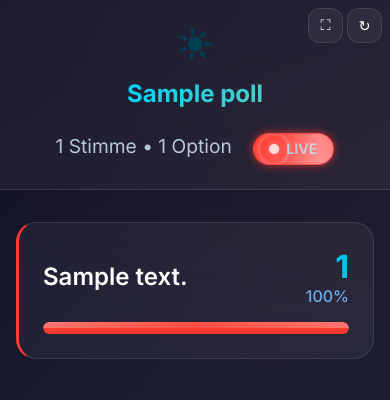
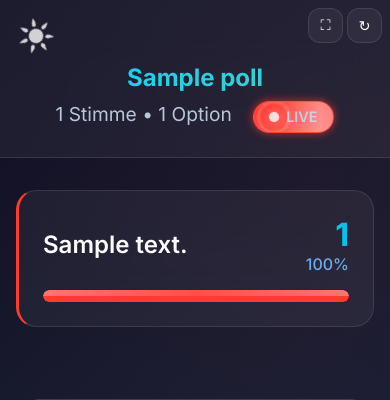
Before and after one commit to jonasradke/discopoll, a PHP site: page /presentation.php in a window 390 px wide. Shown: the top 400 px of the page. Run offline with PHP 8.4, Linux system fonts and the light colour scheme; tables that the repository leaves empty or names only in its code hold one stand-in row (values such as "Sample post").

Commit message:
Refactor presentation.php to introduce a floating logo with enhanced styles for better visibility and interactivity. Adjust header layout by removing the header content section and updating media queries for improved mobile responsiveness. Optimize CSS for the spinning logo with hover effects and transitions.

```diff
--- a/presentation.php
+++ b/presentation.php
@@ -162,18 +162,24 @@ $totalVotes = array_sum(array_column($options, 'votes'));
              overflow: hidden;
          }
 
-         .header-content {
-             display: flex;
-             align-items: center;
-             justify-content: center;
-             gap: 1.5rem;
-             margin-bottom: 1rem;
+         .floating-logo {
+             position: fixed;
+             top: 2rem;
+             left: 2rem;
+             z-index: 999;
          }
 
          .spinning-logo {
              height: 60px;
              width: 60px;
              animation: spin 10s linear infinite;
+             filter: brightness(0) invert(1);
+             opacity: 0.8;
+             transition: opacity 0.3s ease;
+         }
+
+         .spinning-logo:hover {
+             opacity: 1;
          }
 
          @keyframes spin {
@@ -635,11 +641,12 @@ $totalVotes = array_sum(array_column($options, 'votes'));
          @media (max-width: 768px) {
              .header {
                  padding: 1.5rem 1rem;
+                 padding-top: 4rem; /* Make room for floating logo */
              }
 
-             .header-content {
-                 flex-direction: column;
-                 gap: 1rem;
+             .floating-logo {
+                 top: 1rem;
+                 left: 1rem;
              }
 
              .spinning-logo {
@@ -701,12 +708,14 @@ $totalVotes = array_sum(array_column($options, 'votes'));
             </button>
         </div>
 
+        <!-- Floating Logo -->
+        <div class="floating-logo">
+            <img src="assets/logo.png" alt="Logo" class="spinning-logo">
+        </div>
+
         <!-- Header -->
         <div class="header">
-            <div class="header-content">
-                <img src="assets/logo.png" alt="Logo" class="spinning-logo">
-                <h1 class="poll-title"><?php echo htmlspecialchars($currentPoll['question']); ?></h1>
-            </div>
+            <h1 class="poll-title"><?php echo htmlspecialchars($currentPoll['question']); ?></h1>
              <div class="poll-meta">
                  <span id="totalVotes"><?php echo $totalVotes; ?></span> Stimme<span id="votesPlural"><?php echo $totalVotes !== 1 ? 'n' : ''; ?></span> •
                  <?php echo count($options); ?> Option<?php echo count($options) !== 1 ? 'en' : ''; ?>
```
